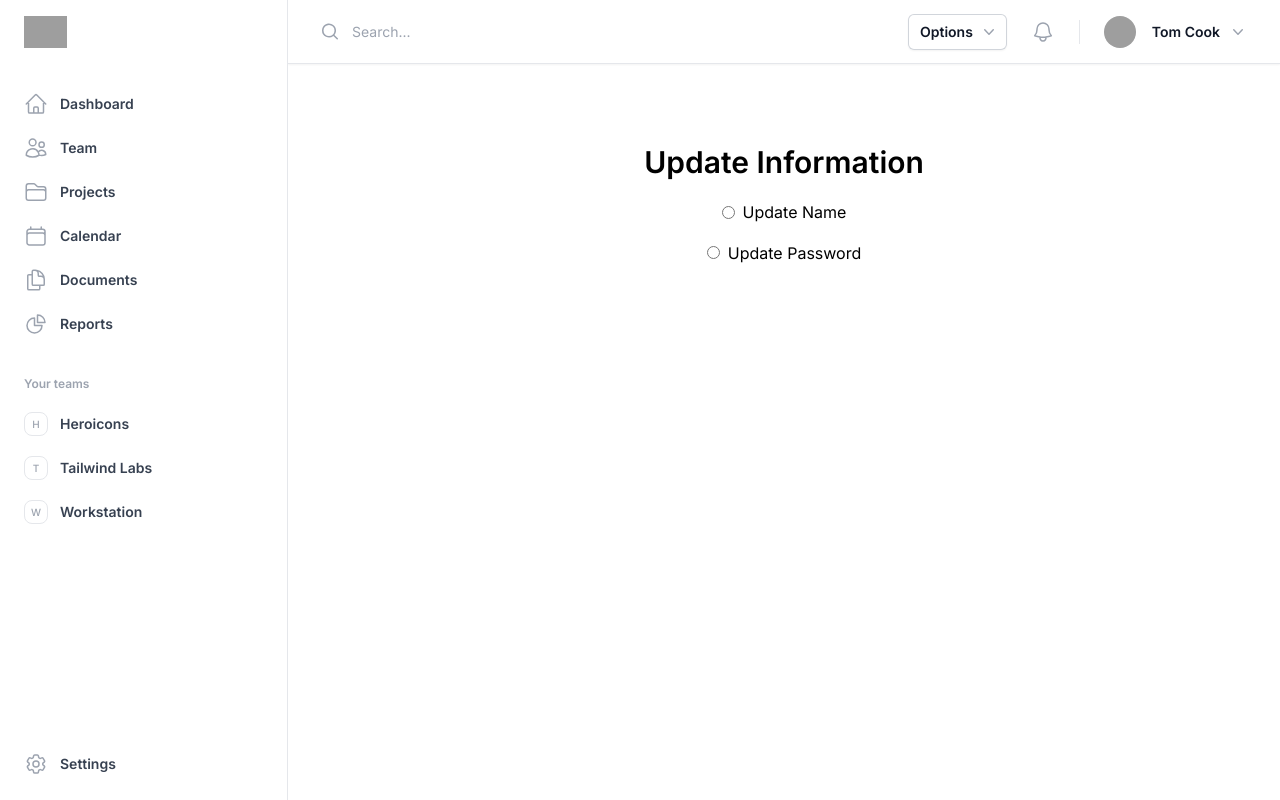
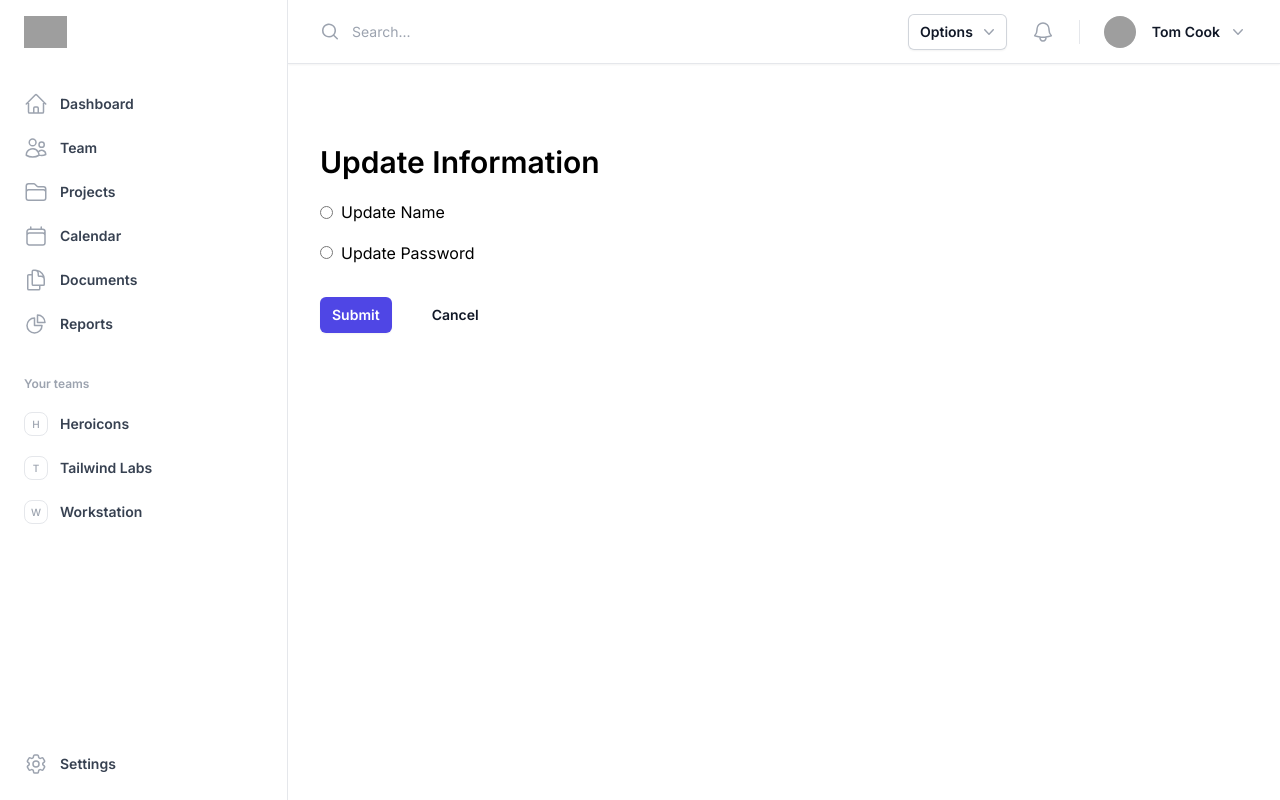
Before and after one commit to suresh130900/StellarSync, a Next.js app: page /profile in a window 1280 px wide. Built offline with nearby package versions, Linux system fonts and the light colour scheme; grey boxes are pictures that could not be loaded.

Commit message:
Profile page updated

```diff
--- a/app/profile/page.js
+++ b/app/profile/page.js
@@ -11,7 +11,7 @@ export default function profile(){
     return(
         <div>
             <SidePanel>
-                <div className="container mx-auto mt-10 text-center">
+                <div className="container mt-10">
                     <h1 className="text-3xl font-semibold mb-5">Update Information</h1>
 
                     <div className="mb-4">
@@ -57,6 +57,7 @@ export default function profile(){
                                 className="border p-2 mb-2"
                                 placeholder="Enter your new password"
                             />
+                            <br/>
                             <input
                                 type="password"
                                 className="border p-2"
@@ -64,6 +65,15 @@ export default function profile(){
                             />
                         </div>
                     )}
+
+                    <div className="gap-x-6 mr-60">
+                        <button type="submit" className="rounded-md bg-indigo-600 mt-8 px-3 py-2 text-sm font-semibold text-white shadow-sm hover:bg-indigo-500 focus-visible:outline focus-visible:outline-2 focus-visible:outline-offset-2 focus-visible:outline-indigo-600">
+                            Submit
+                        </button>
+                        <button type="button" className="text-sm font-semibold ml-10 mt-5 leading-6 text-gray-900">
+                            Cancel
+                        </button>
+                    </div>
                 </div>
             </SidePanel>
         </div>
```
